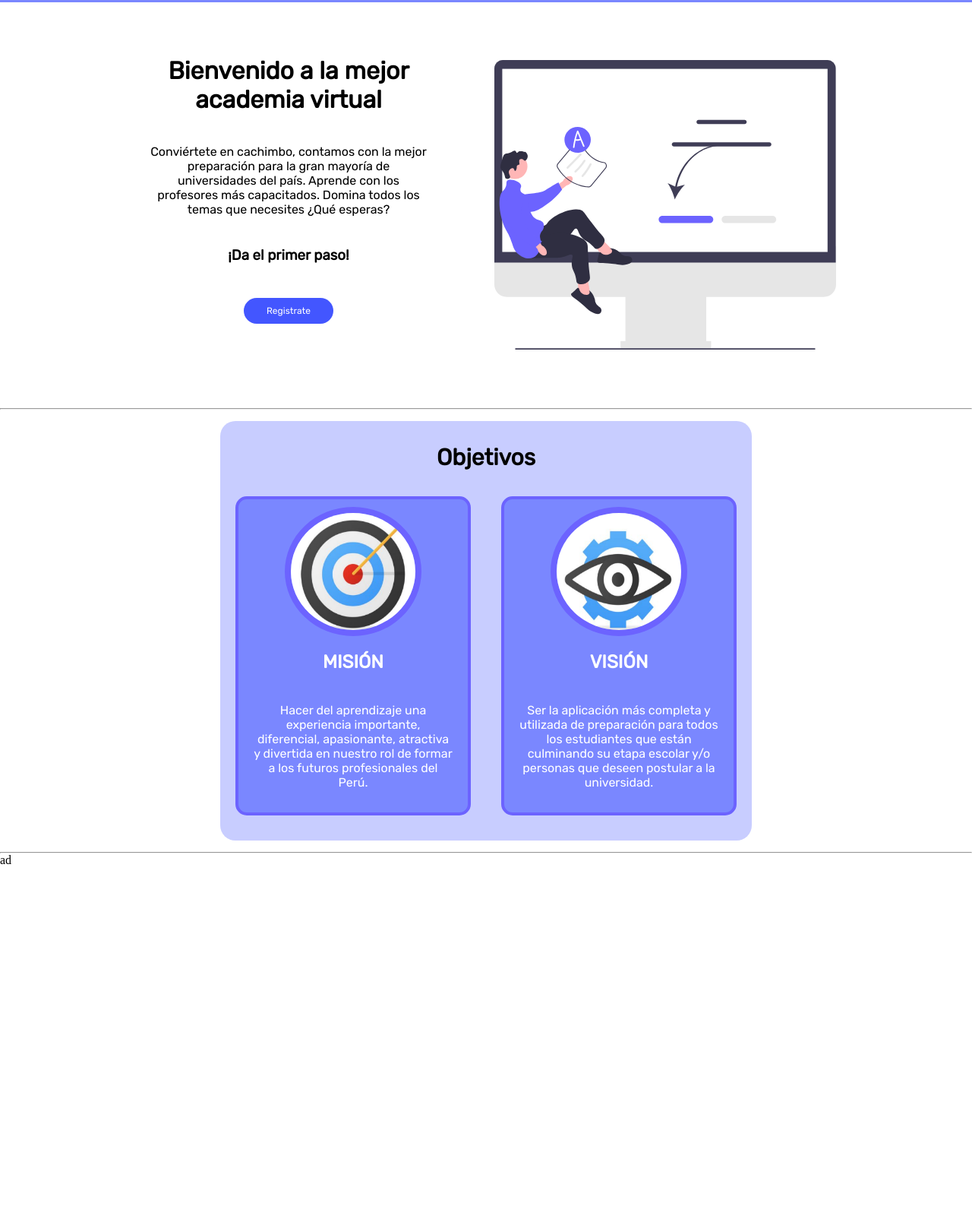
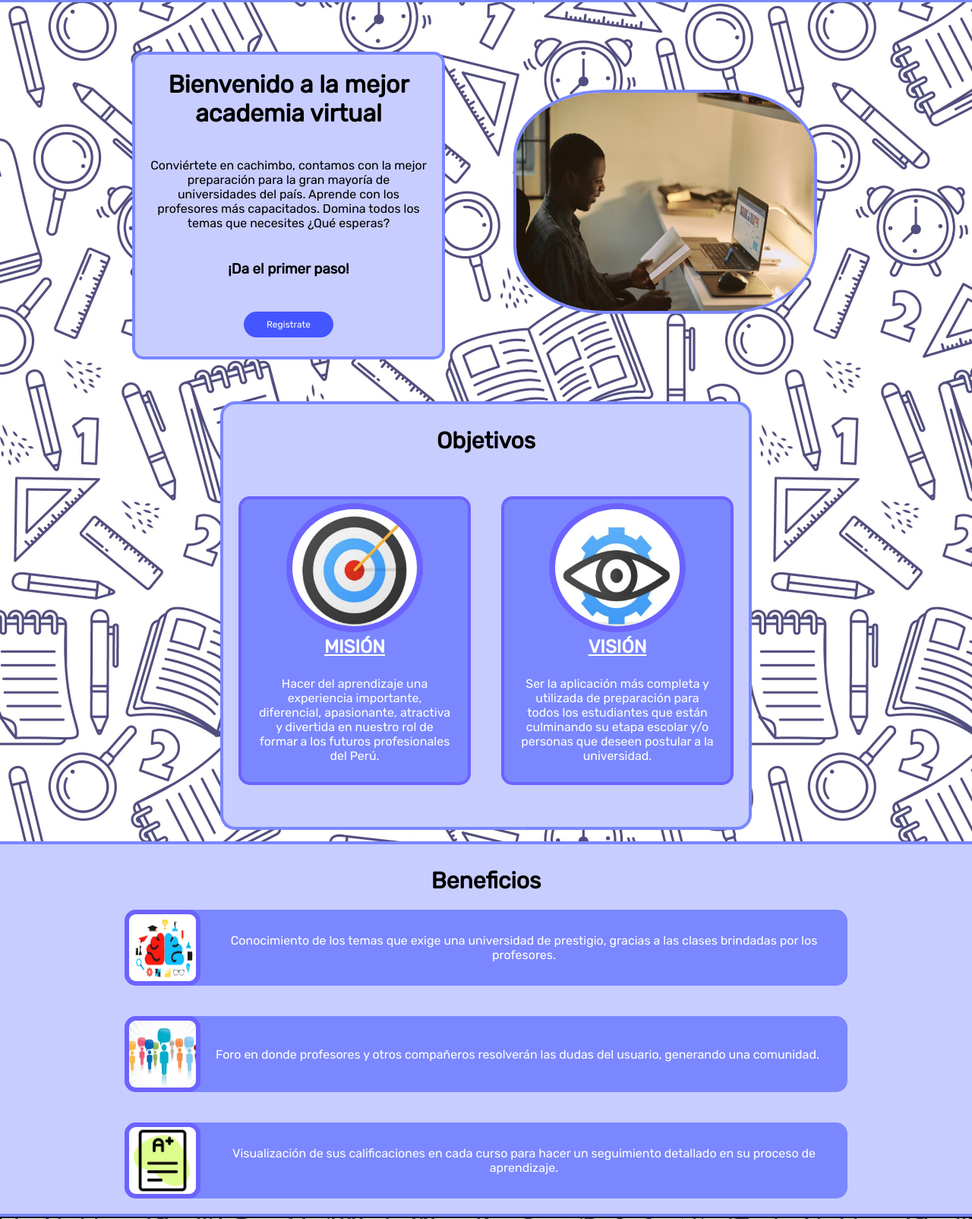
Before and after one commit to Erick832/TechAcademy-landing-page, a plain HTML site: page index.html in a window 1280 px wide. Shown: the part 57-1661 px from the top of the page at 76% size. Before the commit the page ends 1198 px from the top, so only its background shows below. Drawn offline with Linux system fonts and the light colour scheme.

Commit message:
Se añadio la seccion Beneficios

```diff
--- a/index.html
+++ b/index.html
@@ -36,26 +36,22 @@
           temas que necesites ¿Qué esperas?
         </p>
         <h3>¡Da el primer paso!</h3>
-
         <div class="div-button">
           <button class="button-body">Registrate</button>
         </div>
       </div>
-      <img class="img-1" src="images/img-1.svg" alt="" />
+      <img class="img-1" src="images/img-1.jpg" alt="" />
     </main>
-    <hr />
     <section class="section-objetives">
       <h2 class="titulo">Objetivos</h2>
       <div class="div-objetives">
         <div class="div-mision">
           <img class="img-mision" src="images/img-mision.png" alt="mision" />
           <h1>MISIÓN</h1>
-
           <p>Hacer del aprendizaje una experiencia importante, diferencial, apasionante, atractiva y divertida en nuestro rol de formar a los futuros profesionales del Perú.</p>
         </div>
         <div class="div-vision">
           <img class="img-vision" src="images/img-vision.png" alt="vision" />
-
           <h1>VISIÓN</h1>
           <p>
             Ser la aplicación más completa y utilizada de preparación para todos los estudiantes que están culminando su etapa escolar y/o personas que deseen postular a la
@@ -64,7 +60,23 @@
         </div>
       </div>
     </section>
-    <hr />
-    <section class="section-benefits">ad</section>
+    <section class="section-benefits">
+      <h2 class="titulo">Beneficios</h2>
+      <div class="div-benefits">
+        <div class="div-rect-benefit">
+          <img class="img-benefit" src="images/benefit-1.png" alt="vision" />
+          <p>Conocimiento de los temas que exige una universidad de prestigio, gracias a las clases brindadas por los profesores.</p>
+        </div>
+        <div class="div-rect-benefit">
+          <img class="img-benefit" src="images/benefit-2.jpg" alt="vision" />
+          <p>Foro en donde profesores y otros compañeros resolverán las dudas del usuario, generando una comunidad.</p>
+        </div>
+        <div class="div-rect-benefit">
+          <img class="img-benefit" src="images/benefit-3.jpg" alt="vision" />
+          <p>Visualización de sus calificaciones en cada curso para hacer un seguimiento detallado en su proceso de aprendizaje.</p>
+        </div>
+      </div>
+    </section>
+    <section class="section-members"></section>
   </body>
 </html>
--- a/style/style.css
+++ b/style/style.css
@@ -5,7 +5,9 @@
   box-sizing: border-box;
 }
 body {
-  background-color: white;
+  /* background-color: white; */
+  background-image: url(../images/background.jpg);
+  background-size: 1000px;
   padding-top: 60px;
 }
 header {
@@ -25,9 +27,7 @@ p {
   text-align: center;
   padding: 20px;
 }
-hr {
-  /* margin-bottom: 20px; */
-}
+
 .button-body {
   color: #fff;
   background-color: #4356ff;
@@ -70,6 +70,7 @@ hr {
 .nav-link li a {
   font-family: "Rubik", sans-serif;
   font-size: 14px;
+  text-transform: uppercase;
   text-decoration: none;
   color: #fff;
   transition: all 0.5s ease 0;
@@ -94,28 +95,26 @@ hr {
   padding: 0 5px;
   color: gray;
 }
-.img-1 {
-  padding: 25px;
-  width: 500px;
-  margin: 0 10px;
-}
 .main-home,
 .div-objetives {
   display: flex;
   max-width: 992px;
-  margin: 0 auto;
-  padding: 4% 0;
+  margin: 30px auto;
+  padding: 25px 0;
 }
 .section-objetives {
+  border: 4px solid #7a87ff;
   max-width: 700px;
   margin: 15px auto;
   border-radius: 20px;
   background-color: #c8cdff;
 }
 .div-text-home {
+  border: 4px solid #7a87ff;
+  border-radius: 15px;
   width: 500px;
-  background-color: white;
-  margin: 0 30px;
+  background-color: #c8cdff;
+  margin: 10px 30px 0 30px;
 }
 .div-button {
   margin: 25px 0px;
@@ -140,25 +139,29 @@ hr {
   align-items: center;
   border-radius: 15px;
   border: 4px solid #6c63ff;
-  margin: 5px 20px;
-  padding: 10px 0;
+  margin: 0 20px;
+  padding: 5px 0;
   background-color: #7a87ff;
 }
 .div-objetives h1 {
   color: #fff;
+  padding: 5px;
+  text-decoration: underline;
 }
 .div-objetives p {
   color: #fff;
+  padding: 0 auto;
 }
 .img-logo {
   cursor: pointer;
   width: 130px;
 }
 .img-1 {
-  /* border: solid 2px #000; */
-  padding: 25px;
-  width: 500px;
-  margin: 0 10px;
+  border-radius: 30%;
+  border: 4px solid #7a87ff;
+  /* padding: 25px; */
+  width: 400px;
+  margin: 60px;
 }
 .img-mision,
 .img-vision {
@@ -166,6 +169,40 @@ hr {
   width: 180px;
   height: 170px;
   border-radius: 100%;
+}
+.section-benefits {
+  width: 100%;
+  border-top: 4px solid #7a87ff;
+  border-bottom: 4px solid #7a87ff;
+  background-color: #c8cdff;
+}
+.div-benefits {
+  display: flex;
+  flex-direction: column;
+  max-width: 992px;
+  margin: 0 auto;
+}
+.div-rect-benefit {
+  display: flex;
+  border-radius: 15px;
+  margin: 20px;
+  background-color: #7a87ff;
+}
+.img-benefit {
+  width: 100px;
+  height: 100px;
+  border-radius: 15px;
+  border: 6px solid #6c63ff;
+}
+.div-rect-benefit p {
+  margin: auto 0;
+  color: #fff;
+  padding: 0 auto;
+}
+.section-members {
+  width: 100%;
+  height: 500px;
+  border: 2px solid #000;
 }
 
 @media (max-width: 768px) {
@@ -185,11 +222,14 @@ hr {
     display: block;
   }
   .main-home {
-    max-width: 100%;
-    padding: 0 auto;
     flex-direction: column;
-    padding: 0 auto;
     align-items: center;
+  }
+  .div-text-home {
+    max-width: 400px;
+  }
+  .section-objetives {
+    max-width: 420px;
   }
   .img-1 {
     width: 400px;
@@ -198,4 +238,8 @@ hr {
     flex-direction: column;
     align-items: center;
   }
+  .div-mision,
+  .div-vision {
+    margin-top: 15px;
+  }
 }
```
Also changed, not shown: images/background.jpg (added), images/benefit-1.png (added), images/benefit-2.jpg (added), images/benefit-3.jpg (added), images/img-1.svg (deleted).
